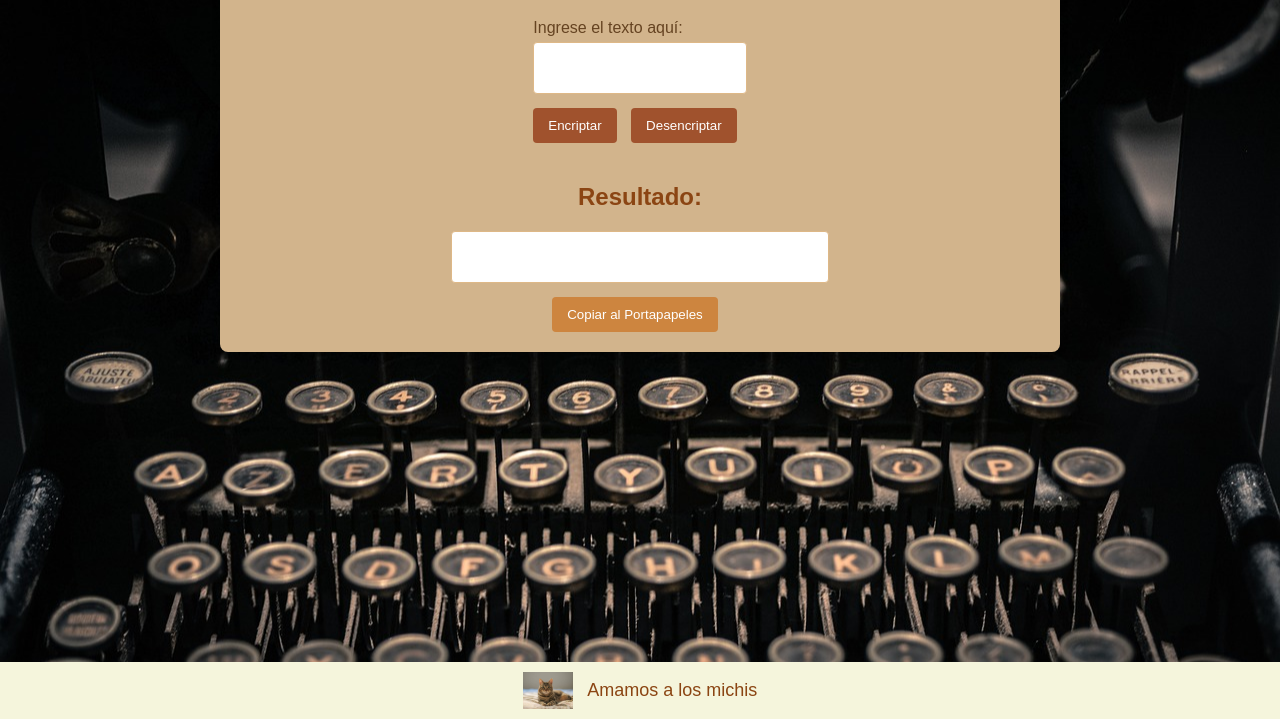
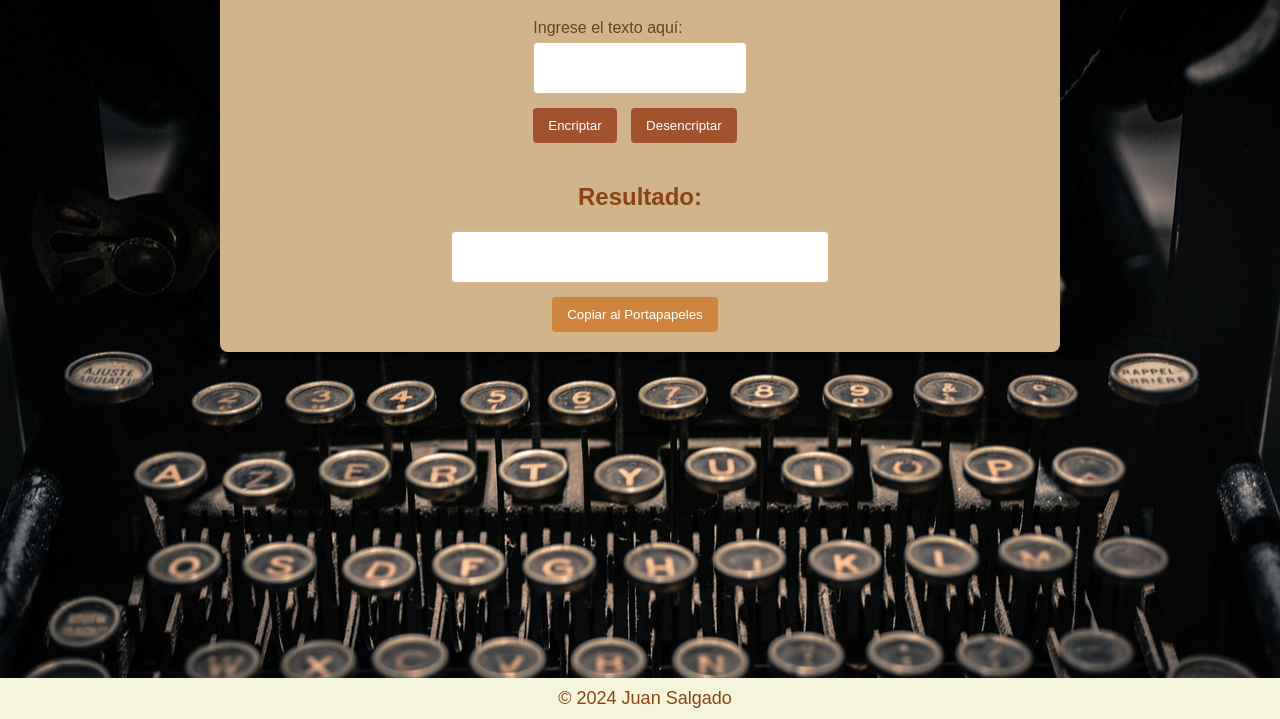
Before and after one commit to carsalan1/encriptador-beta, a plain HTML site: page index.html in a window 1280 px wide. Shown: the part 81-800 px from the top of the page. Drawn offline with Linux system fonts and the light colour scheme.

Commit message:
Update index.html
Adding Footer

```diff
--- a/index.html
+++ b/index.html
@@ -36,8 +36,7 @@
 </div>
 
 <footer>
-    <img src="imagenes/michi.png" alt="Michi">
-    <span>Amamos a los michis</span>
+        <span>© 2024 Juan Salgado</span>
 </footer>
 
 <script src="script.js"></script>
```
